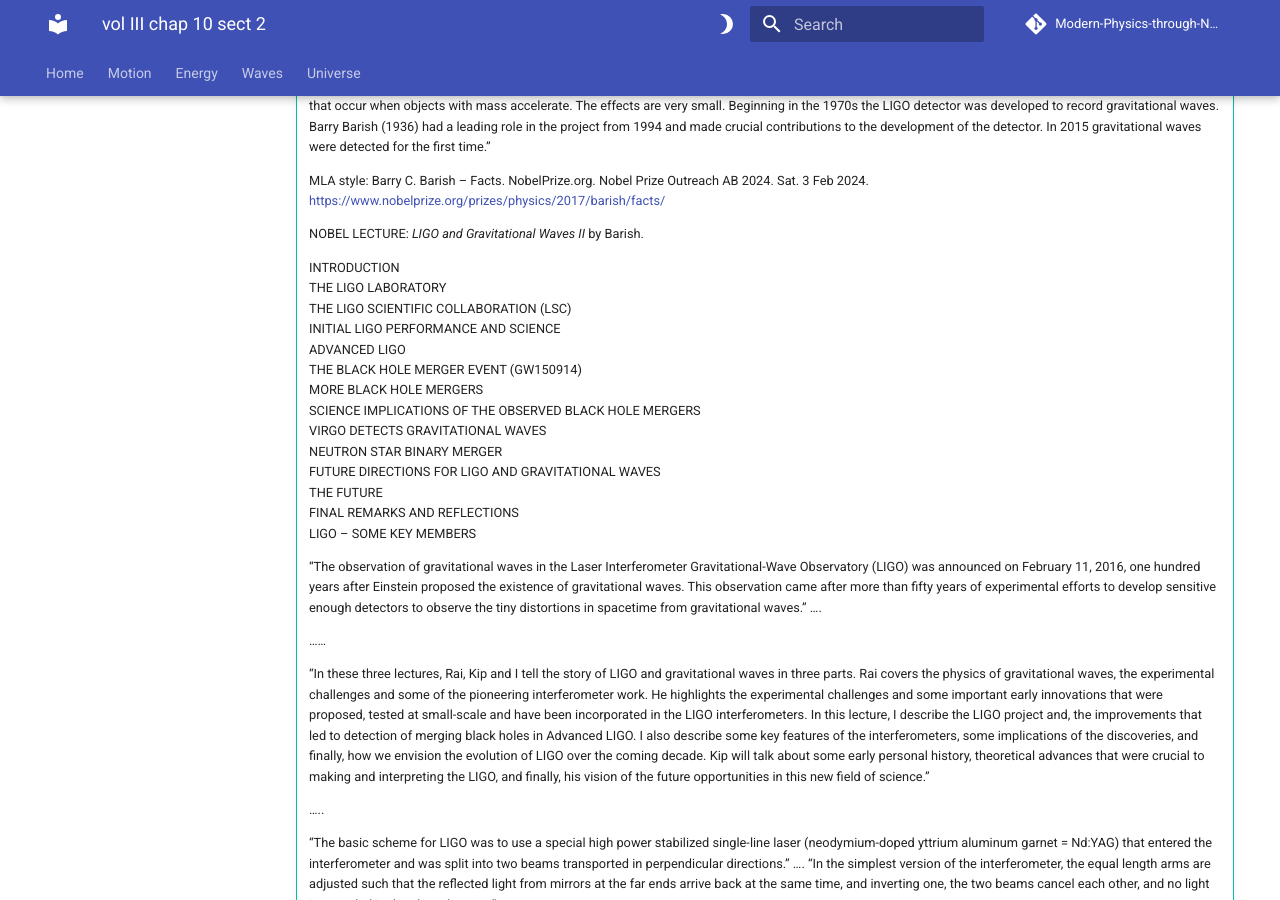
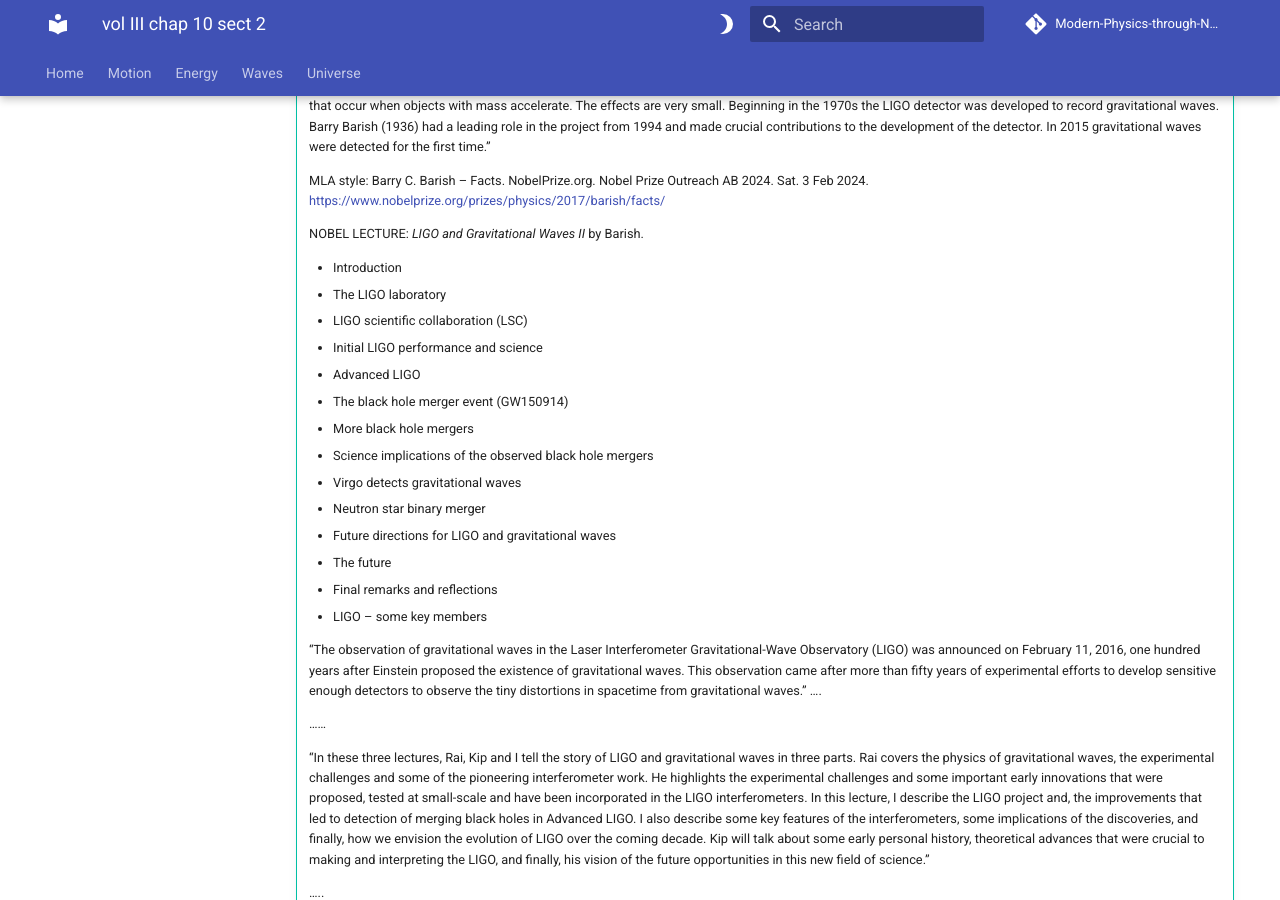
Before and after one commit to modphysnobel/modphysnobel.github.io, an MkDocs documentation site: the page built from docs/vol-III/vol-III-chap-10-sect-2.md, in a window 1280 px wide and 900 px high, scrolled down 3853 px. Built offline with MkDocs 1.6.1 and Material for MkDocs 9.7.7, drawn with Linux system fonts in a browser that asks for light colours; some web fonts are replaced; comment, search, counter and statistics services are not loaded; some of the changed text lies outside the part shown.

Commit message:
Update vol-III-chap-10-sect-2.md

```diff
--- a/docs/vol-III/vol-III-chap-10-sect-2.md
+++ b/docs/vol-III/vol-III-chap-10-sect-2.md
@@ -137,20 +137,21 @@ In what follows we present some excerpts of the three 2017 Nobel Lectures. When
 
 	NOBEL LECTURE: *LIGO and Gravitational Waves II* by Barish.
 
-	INTRODUCTION  <br>
-	THE LIGO LABORATORY <br>
-	THE LIGO SCIENTIFIC COLLABORATION (LSC) <br>
-	INITIAL LIGO PERFORMANCE AND SCIENCE <br>
-	ADVANCED LIGO <br>
-	THE BLACK HOLE MERGER EVENT (GW150914) <br>
-	MORE BLACK HOLE MERGERS <br>
-	SCIENCE IMPLICATIONS OF THE OBSERVED BLACK HOLE MERGERS <br>
-	VIRGO DETECTS GRAVITATIONAL WAVES <br>
-	NEUTRON STAR BINARY MERGER <br>
-	FUTURE DIRECTIONS FOR LIGO AND GRAVITATIONAL WAVES <br>
-	THE FUTURE <br>
-	FINAL REMARKS AND REFLECTIONS <br>
-	LIGO – SOME KEY MEMBERS
+	- Introduction
+	- The LIGO laboratory
+	- LIGO scientific collaboration (LSC)
+	- Initial LIGO performance and science
+	- Advanced LIGO
+	- The black hole merger event (GW150914)
+	- More black hole mergers
+	- Science implications of the observed black hole mergers
+	- Virgo detects gravitational waves
+	- Neutron star binary merger
+	- Future directions for LIGO and gravitational waves
+	- The future
+	- Final remarks and reflections
+	- LIGO – some key members
+
 
 	“The observation of gravitational waves in the Laser Interferometer Gravitational-Wave Observatory (LIGO) was announced on February 11, 2016, one hundred years after Einstein proposed the existence of gravitational waves. This observation came after more than fifty years of experimental efforts to develop sensitive enough detectors to observe the tiny distortions in spacetime from gravitational waves.” ….
 
@@ -186,28 +187,29 @@ In what follows we present some excerpts of the three 2017 Nobel Lectures. When
 
 	We just present some excerpts corresponding to the last subtitle.
 
-	INTRODUCTION AND OVERVIEW<br>
-	SOME EARLY PERSONAL HISTORY: 1962–1976<br>
-	SOURCES OF GRAVITATIONAL WAVES<br>
-	INFORMATION CARRIED BY GRAVITATIONAL WAVES, AND COMPUTATION OF GRAVITATIONAL WAVEFORMS <br>
+	- Introduction and overview
+	- Some early personal history: 1962–1976
+	- Sources of gravitational waves
+	- Information carried by gravitational waves, and computation of gravitational waveforms <br>
 		Observables from a Compact Binary’s Inspiral Waves<br>
 		Post-Newtonian Approximation for Computing Inspiral Waveforms<br>
 		Numerical Relativity for Computing Merger Waveforms<br>
 		Geometrodynamics in BBH Mergers <br>
-	THEORISTS’ CONTRIBUTIONS TO UNDERSTANDING AND CONTROLLING NOISE IN THE LIGO INTERFEROMETERS<br>
+	- Theorists’ contributions to understanding and controlling noise in the ligo interferometers<br>
 		Scattered-Light Noise<br>
 		Gravitational noise<br>
 		Thermal Noise<br>
 		Quantum Noise and the Standard Quantum Limit for a Gravitational Interferometer<br>
 		Quantum Fluctuations, Quantum Nondemolition, and Squeezed Vacuum<br>
-	THE FUTURE: FOUR GRAVITATIONAL FREQUENCY BANDS<br>
+	- The future: four gravitational frequency bands<br>
 		LISA: The Laser Interferometer Space Antenna <br>
 		PTAs: Pulsar Timing Arrays<br>
 		CMB Polarization<br>
-	THE FUTURE: PROBING THE UNIVERSE WITH GRAVITATIONAL WAVES<br>
+	- The future: probing the universe with gravitational waves<br>
 		Multi-Messenger Astronomy<br>
 		Exploring Black Holes and Geometrodynamics with Gravitational Waves<br>
 		Exploring the First One Second of our Universe’s Life
+
 
 	MLA style: Kip S. Thorne – Nobel Lecture. NobelPrize.org. Nobel Prize Outreach AB 2023. Sun. 4 Jun 2023. https://www.nobelprize.org/prizes/physics/2017/thorne/lecture/
 
```
